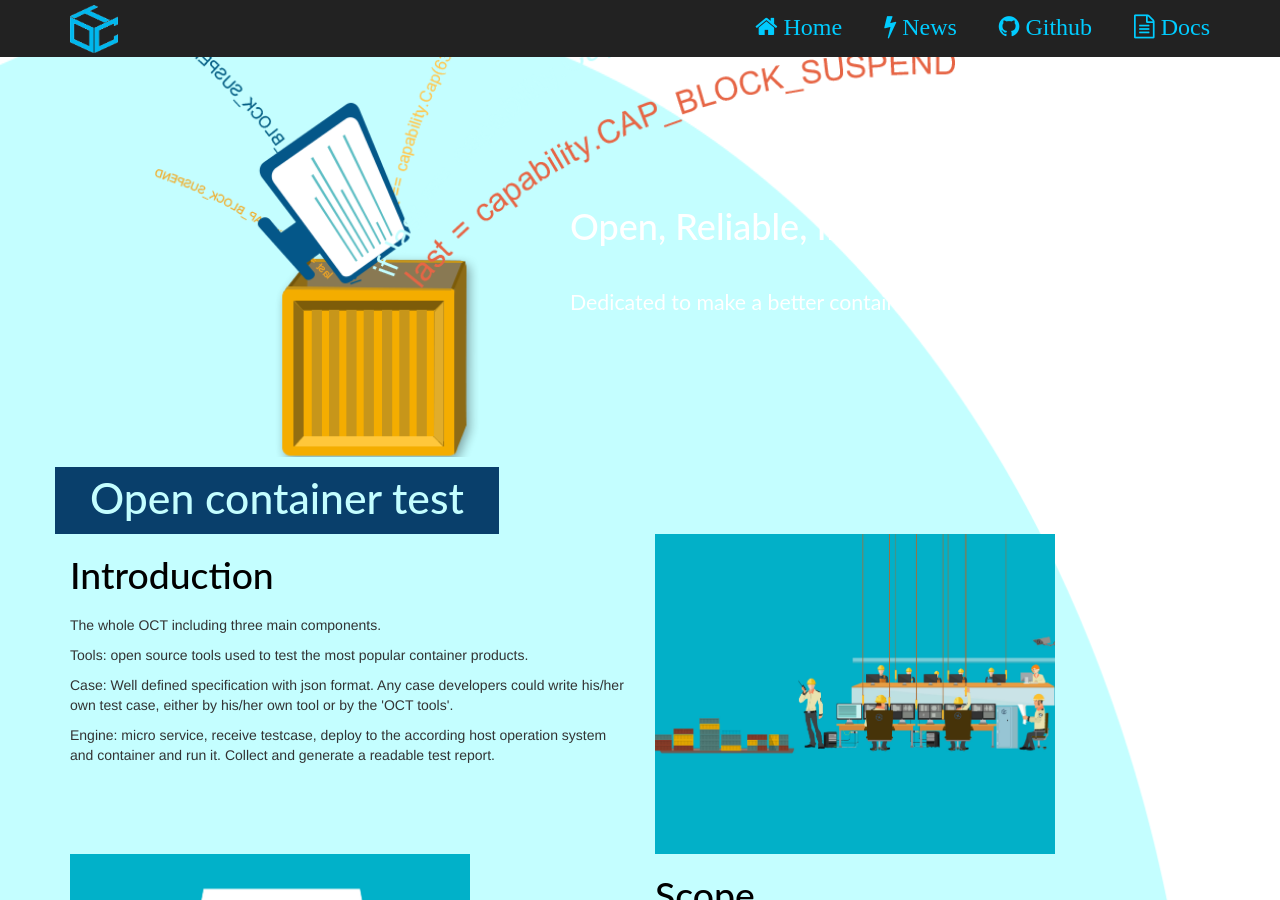
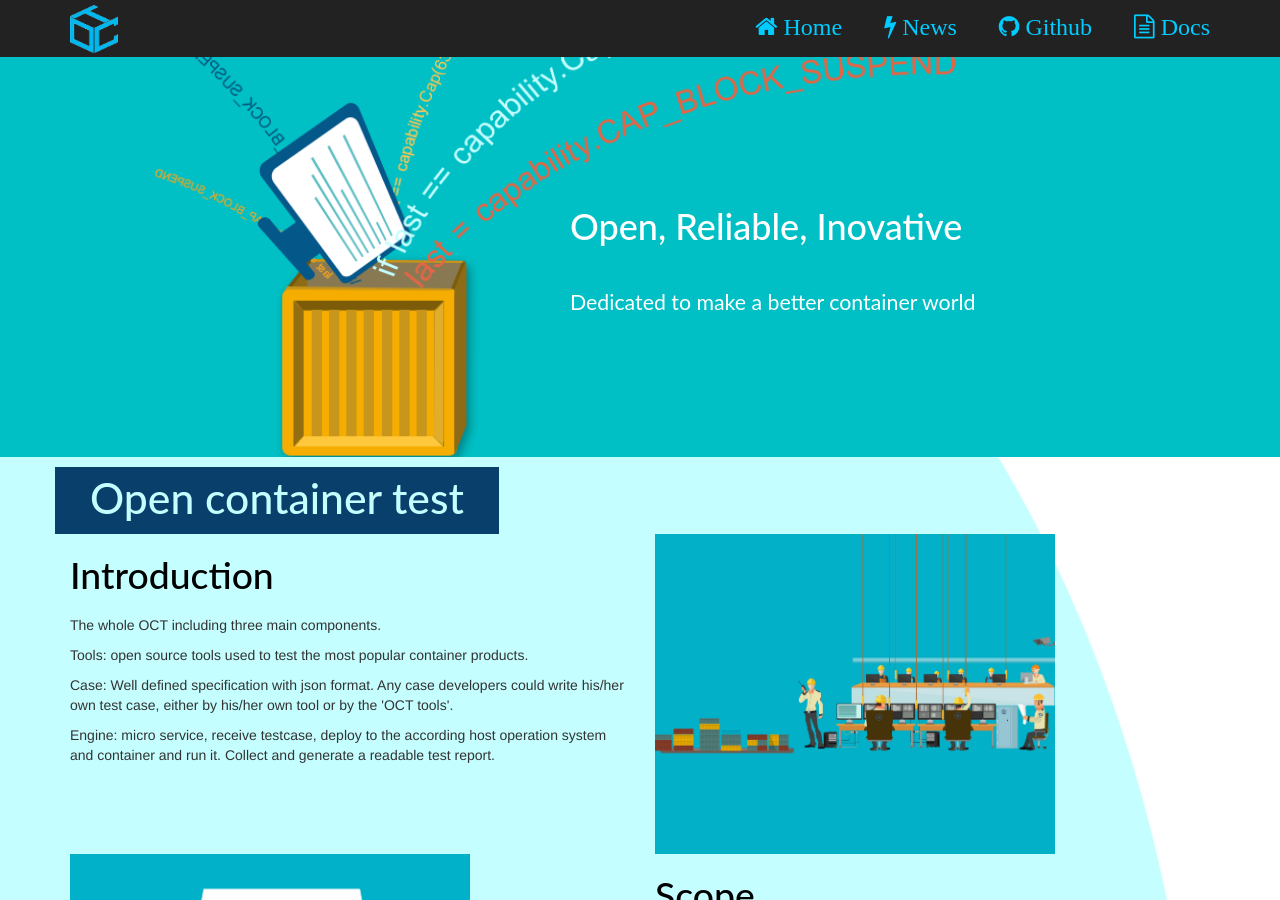
Before and after one commit to ociweb/ociweb.github.io, a Jekyll site: the page index.html, which Jekyll copies as it is, in a window 1280 px wide and 900 px high. Built offline with Jekyll 4.4.1, drawn with Linux system fonts in a browser that asks for light colours; some web fonts are replaced.

Commit message:
Update index.html

```diff
--- a/index.html
+++ b/index.html
@@ -34,7 +34,7 @@
     </nav>
     <div class="head-empty">
     </div>
-    <div style="background-color:00c0c5">
+    <div style="background-color:#00c0c5">
     <div class="container">
     <div class="row">
 	    <div class="col-md-12 head-splash">
```
